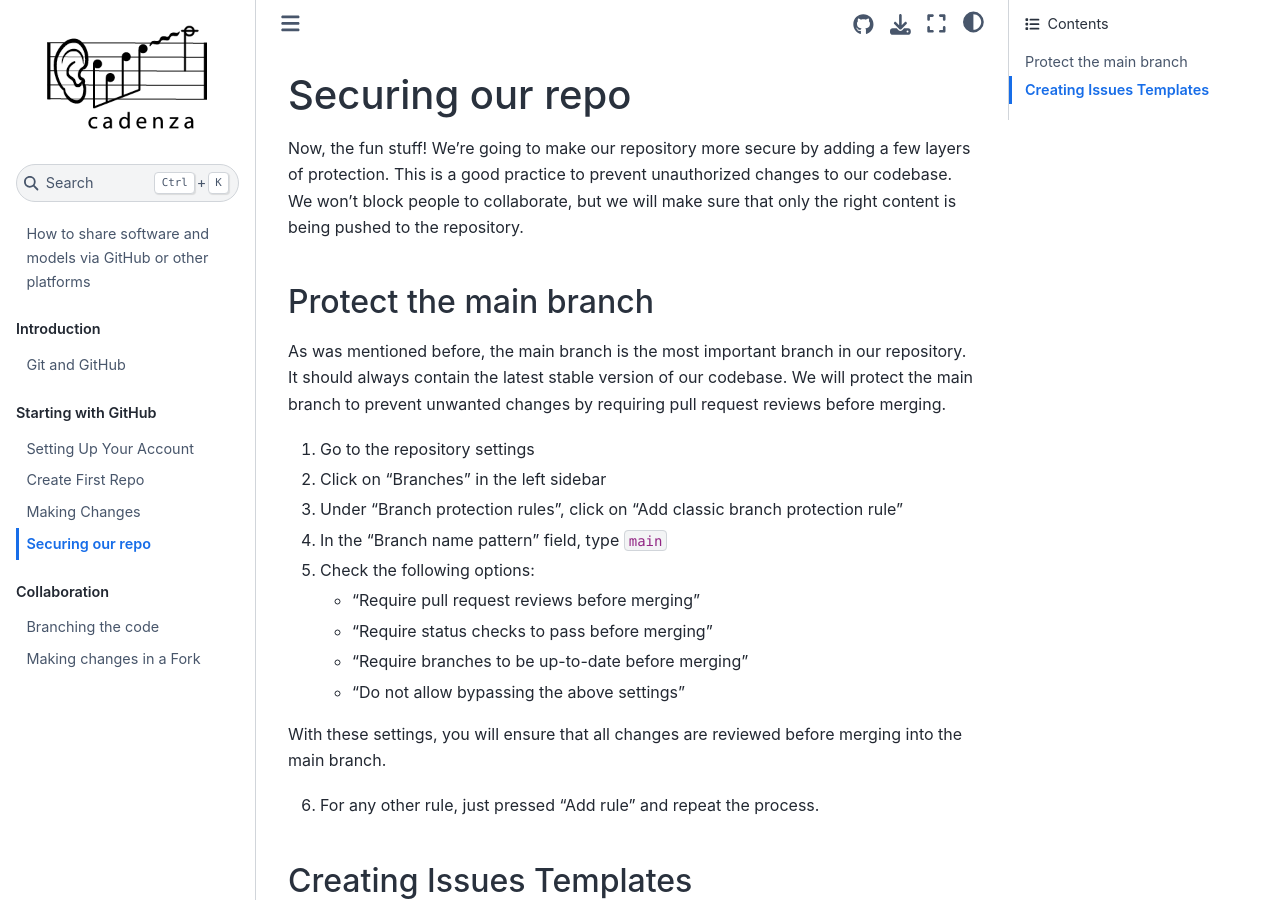
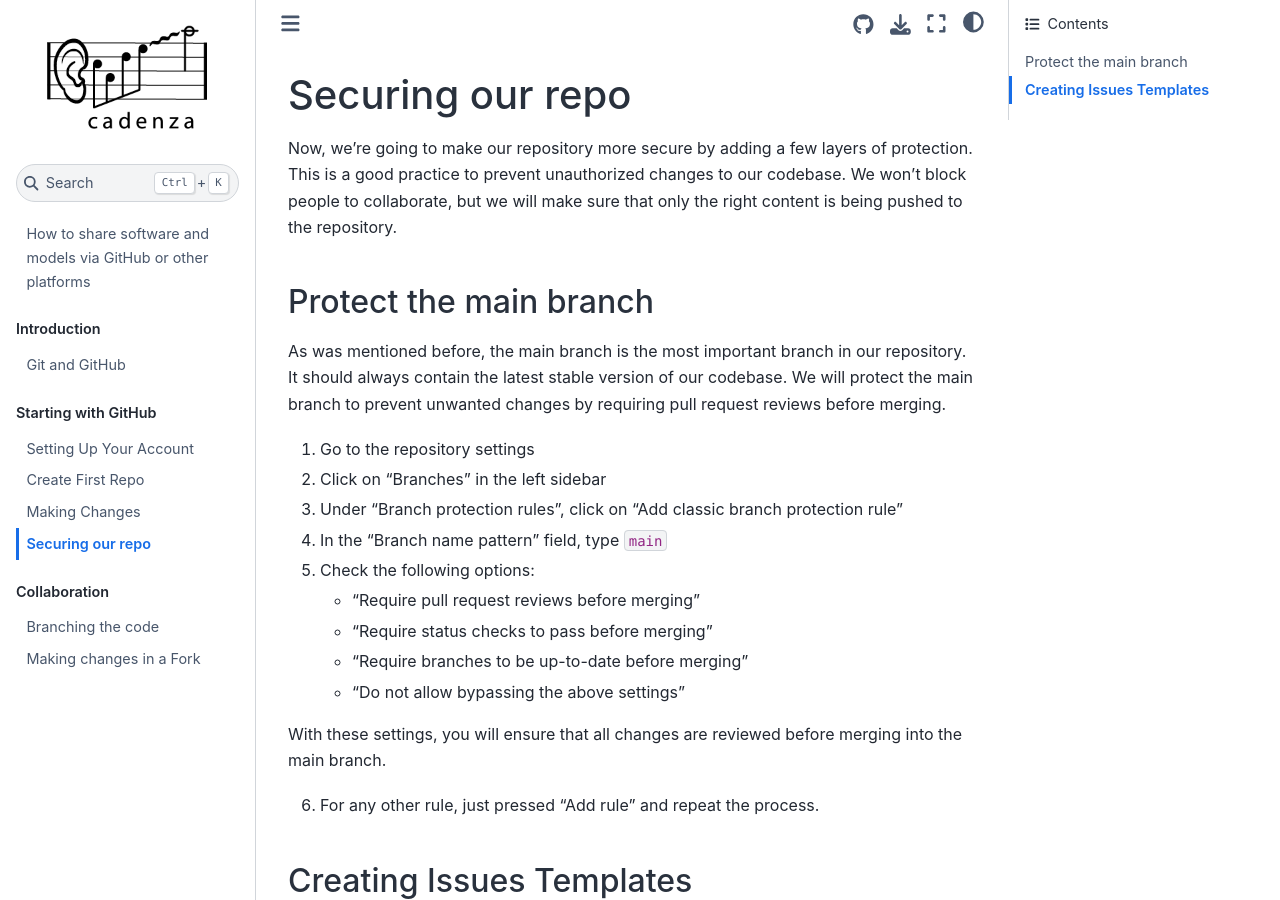
Before and after one commit to CadenzaProject/how-share-software-github, a Jupyter Book: the page built from repo/secure.md, in a window 1280 px wide and 900 px high. Built offline with Jupyter Book 1.0.4 settings and Sphinx 7.4.7 and the Sphinx Book theme 1.1.4, drawn with Linux system fonts in a browser that asks for light colours; part of the change alters nothing that is shown.

Commit message:
basics usage

```diff
--- a/repo/secure.md
+++ b/repo/secure.md
@@ -1,6 +1,6 @@
 # Securing our repo
 
-Now, the fun stuff! We're going to make our repository more secure by adding a few
+Now, we're going to make our repository more secure by adding a few
 layers of protection. This is a good practice to prevent unauthorized changes to our codebase.
 We won't block people to collaborate, but we will make sure that only the right content
 is being pushed to the repository.
@@ -67,13 +67,12 @@ Add any other context about the problem here such as the data that is being used
 5. Add and commit the changes to your repository
 6. Push the changes to the remote repository.
 
-We got an error. What just happened?
-
 ![Blocked Branch.png](../figures/block-branch.png)
 
-:::{toggle}
+:::{admonition} We got an error. What just happened?
+:class: dropdown, error
 The error message is telling us that we can't push directly to the main branch.
-This is because we have protected the main branch and we need to create a pull request
+This is because we have protected the main branch, and we need to create a pull request
 to merge our changes.
 
 Let's do this in the next part.
```
